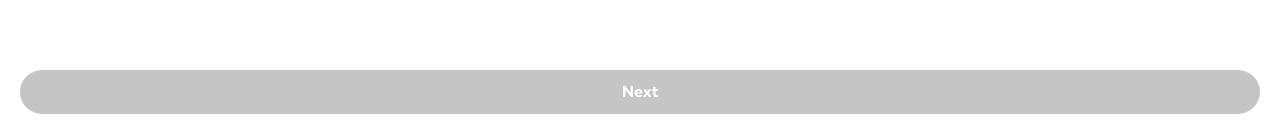
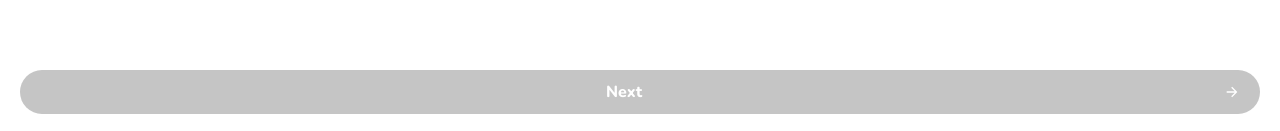
Before and after one commit to destructo570/quiz-web-app, a Next.js app: page / in a window 1280 px wide. Both pictures are taken after a click on the button "Start". Shown: the part 666-797 px from the top of the page. Built offline with nearby package versions, Linux system fonts and the light colour scheme.

Commit message:
feat: add arrow icon for next button

```diff
--- a/src/components/question/QuestionPage.tsx
+++ b/src/components/question/QuestionPage.tsx
@@ -85,7 +85,18 @@ const QuestionPage = ({
               !currSubmission?.answer?.length)
           }
         >
-          {show_score_page ? "Start Again" : "Next"}
+          <div className="flex gap-4 items-center">
+            <p className="w-full">{show_score_page ? "Start Again" : "Next"}</p>
+            {!show_score_page ? (
+              <Image
+                width={16}
+                height={16}
+                src={"/icons/arrow_right.svg"}
+                alt="arrow_right"
+                className="self-stretch"
+              />
+            ) : null}
+          </div>
         </Button>
       </div>
     </div>
```
Also changed, not shown: public/icons/arrow_right.svg (added).
